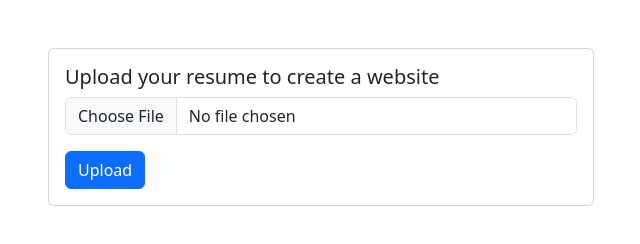
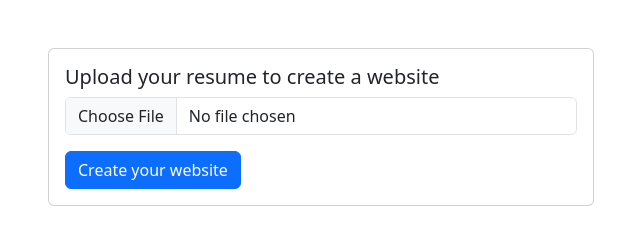
Before and after one commit to masoncfrancis/portfoliogen-frontend, a plain HTML site: page index.html in a window 1280 px wide. Shown: the whole page, without its empty margins (319-959 px from the left). Drawn offline with nearby package versions, Linux system fonts and the light colour scheme.

Commit message:
Added frontend changes

```diff
--- a/index.html
+++ b/index.html
@@ -20,7 +20,7 @@
                             <div class="mb-3">
                                 <input type="file" class="form-control" id="resumeFile" name="resumeFile" accept=".pdf,.doc,.docx">
                             </div>
-                            <button type="submit" class="btn btn-primary">Upload</button>
+                            <button type="submit" class="btn btn-primary">Create your website</button>
                         </form>
                     </div>
                 </div>
```
